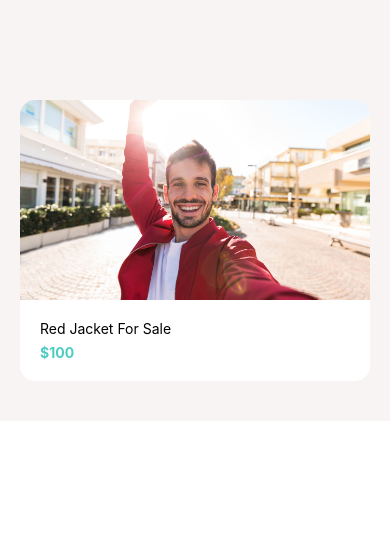
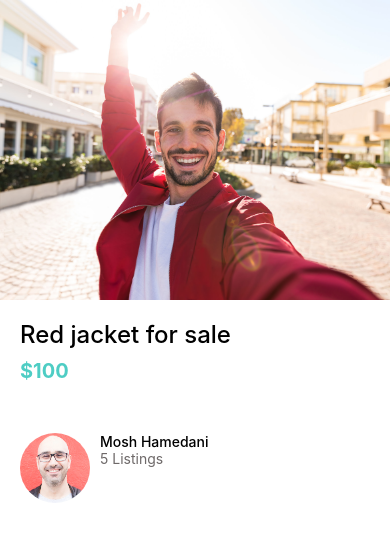
Before and after one commit to teneeto/DoneWithIt_React_Native, a React Native app: screen / in a window 390 px wide. Shown: the top 542 px of the page. Built offline with nearby package versions, Linux system fonts and the light colour scheme.

Commit message:
add listing details screen

```diff
--- a/App.js
+++ b/App.js
@@ -3,20 +3,21 @@
 import { StyleSheet, Text, View } from 'react-native';
 import AppButton from './app/components/AppButton';
 import Card from './app/components/Card';
+import ListingDetailsScreen from './app/screens/ListingDetailsScreen';
 import ViewImageScreen from './app/screens/ViewImageScreen';
 import WelcomeScreen from './app/screens/WelcomeScreen';
 
 export default function App() {
   return (
-    <View style={styles.container}>
+    // <View style={styles.container}>
 
-      <Card
-        title='Red Jacket For Sale'
-        subTitle='$100'
-        image={require('./app/assets/jacket.jpg')}
-      />
-    </View>
-    // <WelcomeScreen />
+    //   <Card
+    //     title='Red Jacket For Sale'
+    //     subTitle='$100'
+    //     image={require('./app/assets/jacket.jpg')}
+    //   />
+    // </View>
+    <ListingDetailsScreen />
   );
 }
 
--- /dev/null
+++ b/app/components/ListItem.js
@@ -0,0 +1,35 @@
+import React from 'react';
+import { StyleSheet, View, Image } from 'react-native';
+import AppText from './AppText';
+
+import colors from '../config/colors';
+
+function ListItem({ title, subTitle, image }) {
+  return (
+    <View style={styles.container}>
+      <Image style={styles.image} source={image} />
+      <View>
+        <AppText style={styles.title} >{title}</AppText>
+        <AppText style={styles.subTitle}>{subTitle}</AppText>
+      </View>
+    </View >
+  );
+}
+const styles = StyleSheet.create({
+  container: {
+    flexDirection: 'row',
+  },
+  image: {
+    width: 70,
+    height: 70,
+    borderRadius: 35,
+    marginRight: 10
+  },
+  subTitle: {
+    color: colors.medium
+  },
+  title: {
+    fontWeight: '500'
+  }
+})
+export default ListItem;
--- a/app/config/colors.js
+++ b/app/config/colors.js
@@ -2,5 +2,6 @@
   primary: '#fc5c65',
   secondary: '#4ecdc4',
   black: '#000',
-  white: '#fff'
+  white: '#fff',
+  medium: '#6e6969'
 }
--- /dev/null
+++ b/app/screens/ListingDetailsScreen.js
@@ -0,0 +1,50 @@
+import React from 'react';
+import { Image, View, StyleSheet } from 'react-native';
+import AppText from '../components/AppText';
+import ListItem from '../components/ListItem';
+import colors from '../config/colors';
+
+function ListingDetailsScreen(props) {
+  return (
+    <View>
+      <Image style={styles.image} source={require('../assets/jacket.jpg')} />
+      <View style={styles.detailsContainer}>
+        <AppText style={styles.title}>Red jacket for sale</AppText>
+        <AppText style={styles.price}>$100</AppText>
+        <View style={styles.userContainer}>
+          <ListItem
+            image={require('../assets/mosh.jpg')}
+            title='Mosh Hamedani'
+            subTitle='5 Listings'
+          />
+        </View>
+
+      </View>
+    </View>
+  );
+}
+
+const styles = StyleSheet.create({
+  detailsContainer: {
+    padding: 20
+  },
+  image: {
+    width: '100%',
+    height: 300
+  },
+  price: {
+    color: colors.secondary,
+    fontWeight: 'bold',
+    fontSize: 20,
+    marginVertical: 10
+  },
+  title: {
+    fontSize: 24,
+    fontWeight: '500',
+  },
+  userContainer: {
+    marginVertical: 40
+  }
+})
+
+export default ListingDetailsScreen;
```
